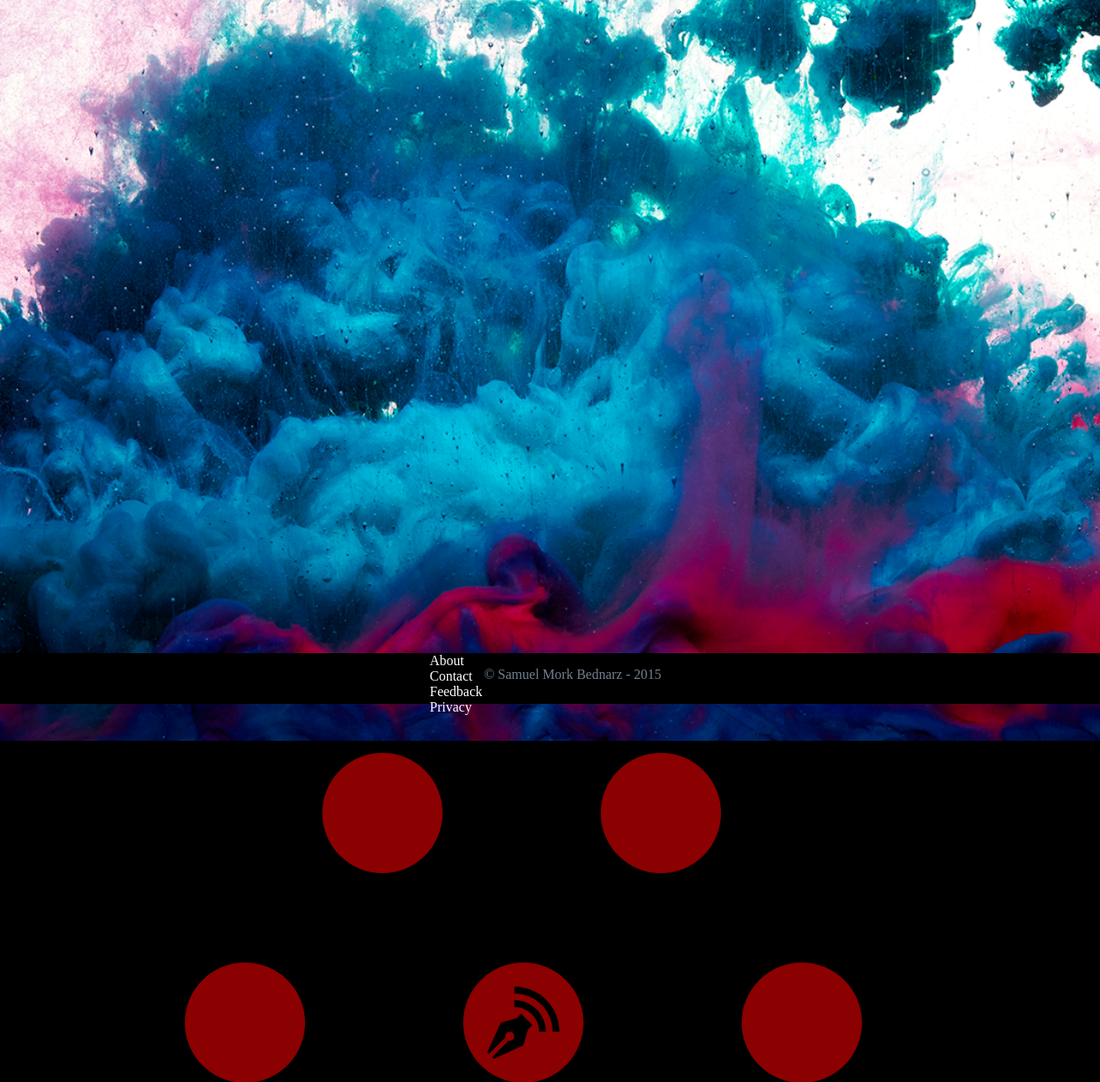
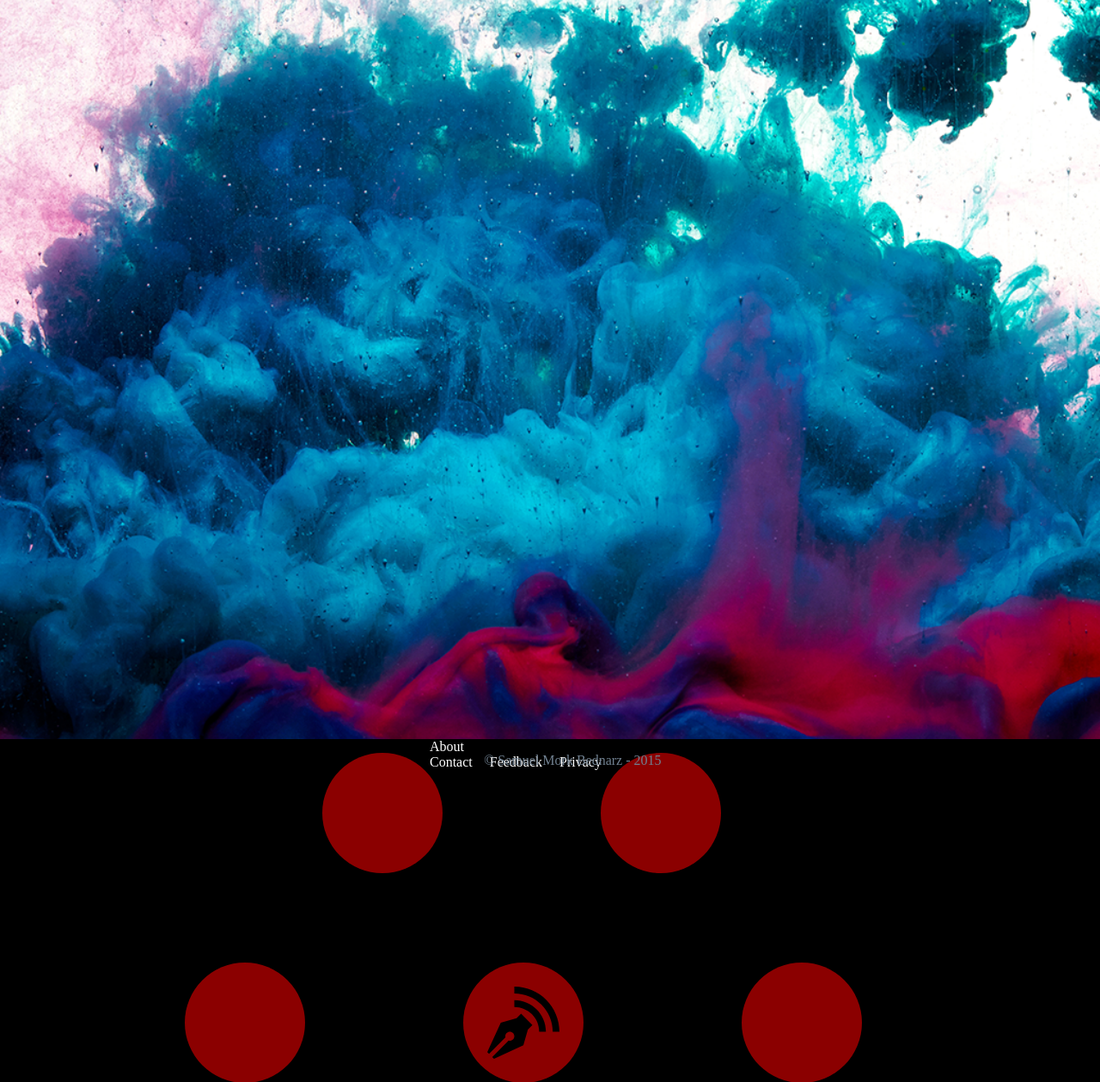
Before and after one commit to CarelessCourage/CarelessCourage-, a PHP site: page /html/index.html in a window 1280 px wide. Shown: the part 160-1419 px from the top of the page at 86% size. Run offline with PHP 8.4, Linux system fonts and the light colour scheme; some libraries are stand-ins or nearby versions.

Commit message:
made the footer sticky,
so it always stays on bottom no matter how long the page is.

```diff
--- a/css/main.css
+++ b/css/main.css
@@ -298,3 +298,12 @@ footer{
     margin-left: 44%;
     margin-top: 1em;
 }
+
+#wrap-body-content{
+    min-height: 100%;
+    height: auto;
+    /* Negative indent footer by its height */
+    margin: 0 auto -60px;
+    /* Pad bottom by footer height */
+    padding: 0 0 60px;
+}
--- a/html/Logic.html
+++ b/html/Logic.html
@@ -27,7 +27,7 @@
 
 <!-----------HEADER-HEADER-HEADER----------------><!-----------HEADER-HEADER-HEADER---------------->
         <div id="header"></div>
-
+        <div id="wrap-body-content">
 <!-----------BODY-BODY-BODY----------------><!-----------BODY-BODY-BODY----------------------------->
         <div class="pointTree_workspace">
 
@@ -58,7 +58,7 @@
 
         </div>
 
-
+        </div>
 <!-----------Footer-Footer-Footer----------------><!-----------Footer-Footer-Footer---------------->
     <div id="footer"></div>
 
--- a/html/index.html
+++ b/html/index.html
@@ -20,12 +20,14 @@
 
     </head>
 
+<!-----------HEADER-HEADER-HEADER----------------><!-----------HEADER-HEADER-HEADER---------------->
+    <div id="header"></div>
 
 
-    <body class="body">
 
-<!-----------HEADER-HEADER-HEADER----------------><!-----------HEADER-HEADER-HEADER---------------->
-        <div id="header"></div>
+<!-----------BODY-BODY-BODY----------------><!-----------BODY-BODY-BODY---------------->
+    <body id="container">
+        <div id="wrap-body-content">
 
 <!-----------BODY-BODY-BODY----------------><!-----------BODY-BODY-BODY---------------->
             <div class="wrapper">
@@ -40,8 +42,12 @@
                 <a class="buttonLinks" href="#"><div class="button"></div></a>
 
             </div>
+<!-----------BODY-BODY-BODY----------------><!-----------BODY-BODY-BODY---------------->
+        </div>
+    </body>
+<!-----------BODY-BODY-BODY----------------><!-----------BODY-BODY-BODY---------------->
 
-    </body>
+
 
 <!-----------FOOT-FOOT-FOOT----------------><!-----------FOOT-FOOT-FOOT---------------->
     <div id="footer"></div>
--- a/html/user_page.html
+++ b/html/user_page.html
@@ -29,7 +29,7 @@
 
 <!-----------HEADER-HEADER-HEADER----------------><!-----------HEADER-HEADER-HEADER---------------->
         <div id="header"></div>
-
+        <div id="wrap-body-content">
 <!-----------BODY-BODY-BODY----------------><!-----------BODY-BODY-BODY---------------->
          <div id="verticalL"></div>
          <div id="verticalR"></div>
@@ -53,6 +53,7 @@
               <div class="post"></div>
           </div>
 
+        </div>
     </body>
 
 <!-----------FOOT-FOOT-FOOT----------------><!-----------FOOT-FOOT-FOOT---------------->
```
Lines whose indentation alone changed are shown as unchanged.
